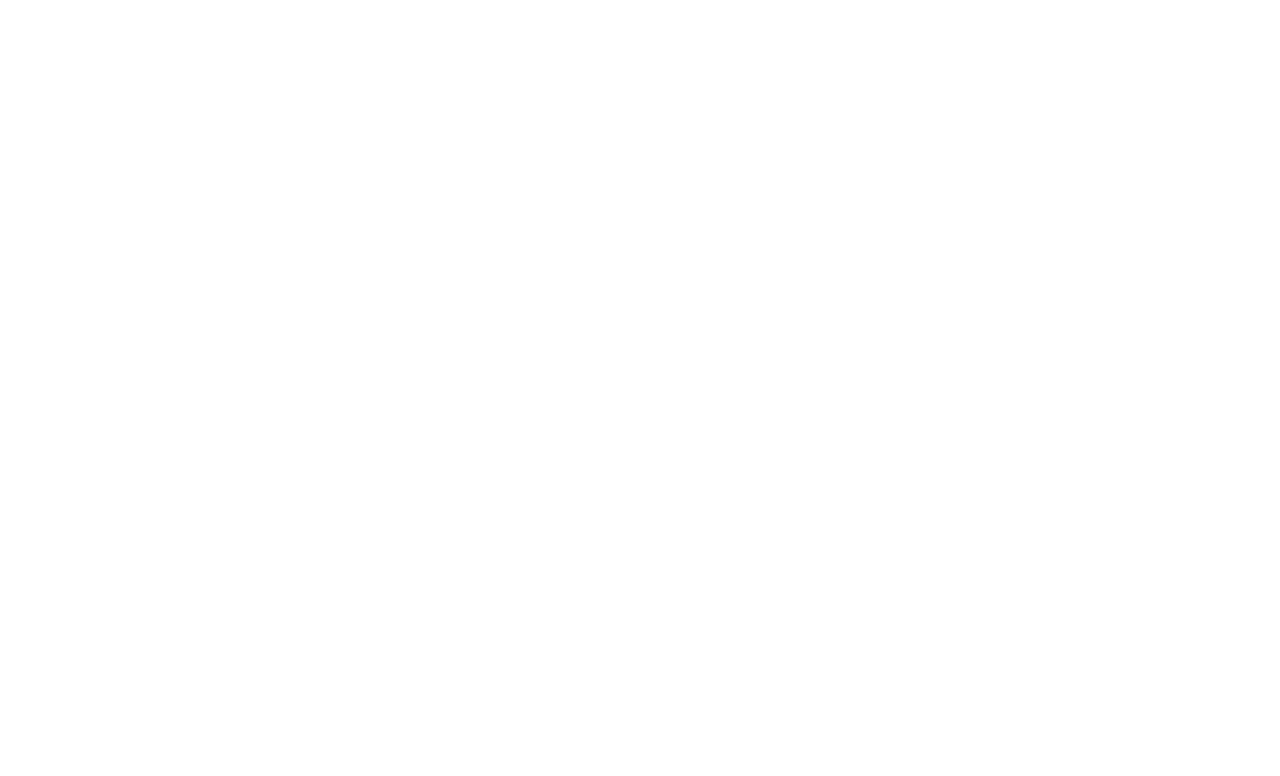
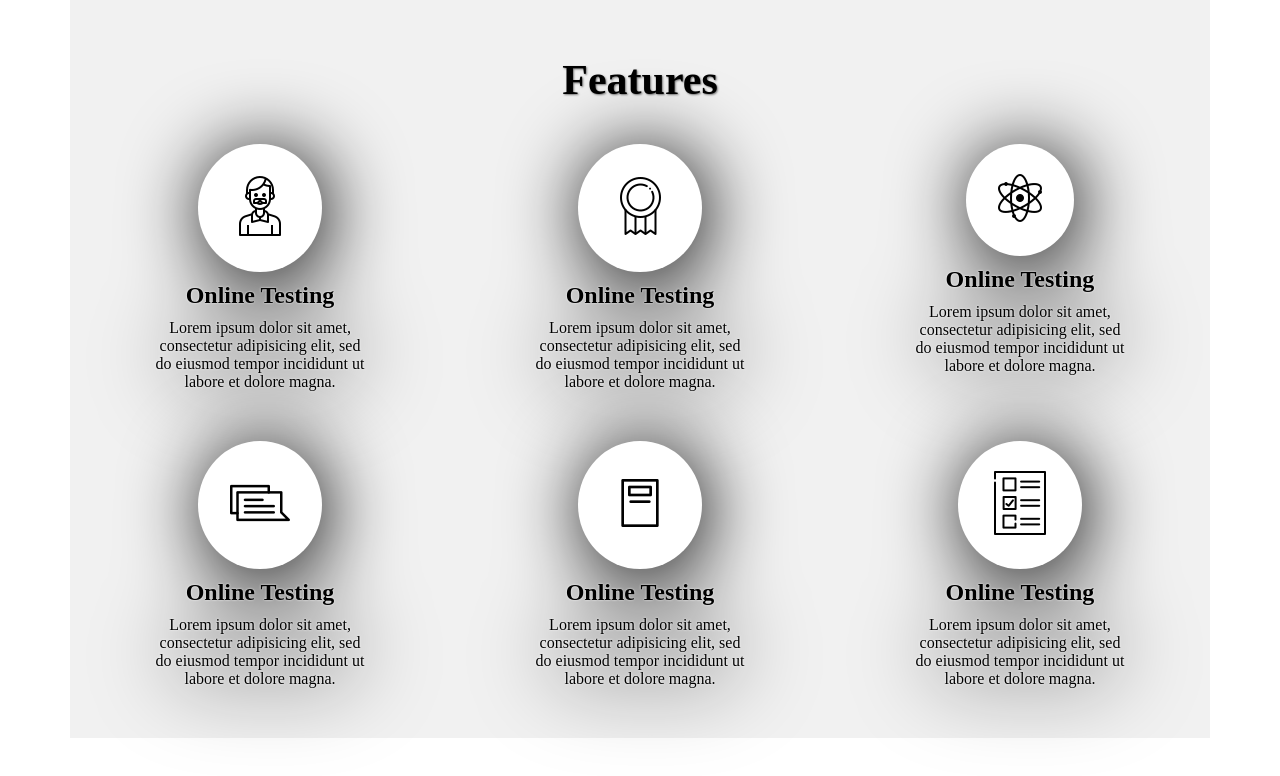
Before and after one commit to CCFreyzi/WebLab3, a plain HTML site: page index.html in a window 1280 px wide. Drawn offline with Linux system fonts and the light colour scheme.

Commit message:
Feature section

```diff
--- a/index.html
+++ b/index.html
@@ -6,6 +6,87 @@
     <title>Web-lab 3</title>
 </head>
 <body>
+    <main class="main">
+        <section class="features_section container">
+            <div class="title">
+                <h1>Features</h1>
+            </div>
 
+            <div class="services">
+                <div class="services_column">
+                    <div class="services_items">
+                        <div class="img_container">
+                            <img class="services_img" src="img/featureImg/1.png" alt="">
+                        </div>
+
+                        <h3 class="subtitle">Online Testing</h3>
+                        <div class="text">Lorem ipsum dolor sit amet, consectetur adipisicing elit, sed do eiusmod tempor
+                            incididunt ut labore et dolore magna.
+                        </div>
+                    </div>
+                </div>
+                <div class="services_column">
+                    <div class="services_items">
+                        <div class="img_container">
+                            <img class="services_img" src="img/featureImg/2.png" alt="">
+                        </div>
+
+                        <h3 class="subtitle">Online Testing</h3>
+                        <div class="text">Lorem ipsum dolor sit amet, consectetur adipisicing elit, sed do eiusmod tempor
+                            incididunt ut labore et dolore magna.
+                        </div>
+                    </div>
+                </div>
+                <div class="services_column">
+                    <div class="services_items">
+                        <div class="img_container">
+                            <img class="services_img" src="img/featureImg/3.png" alt="">
+                        </div>
+
+                        <h3 class="subtitle">Online Testing</h3>
+                        <div class="text">Lorem ipsum dolor sit amet, consectetur adipisicing elit, sed do eiusmod tempor
+                            incididunt ut labore et dolore magna.
+                        </div>
+                    </div>
+                </div>
+                <div class="services_column">
+                    <div class="services_items">
+                        <div class="img_container">
+                            <img class="services_img" src="img/featureImg/4.png" alt="">
+                        </div>
+
+                        <h3 class="subtitle">Online Testing</h3>
+                        <div class="text">Lorem ipsum dolor sit amet, consectetur adipisicing elit, sed do eiusmod tempor
+                            incididunt ut labore et dolore magna.
+                        </div>
+                    </div>
+                </div>
+                <div class="services_column">
+                    <div class="services_items">
+                        <div class="img_container">
+                            <img class="services_img" src="img/featureImg/5.png" alt="">
+                        </div>
+
+                        <h3 class="subtitle">Online Testing</h3>
+                        <div class="text">Lorem ipsum dolor sit amet, consectetur adipisicing elit, sed do eiusmod tempor
+                            incididunt ut labore et dolore magna.
+                        </div>
+                    </div>
+                </div>
+                <div class="services_column">
+                    <div class="services_items">
+                        <div class="img_container">
+                            <img class="services_img" src="img/featureImg/6.png" alt="">
+                        </div>
+
+                        <h3 class="subtitle">Online Testing</h3>
+                        <div class="text">Lorem ipsum dolor sit amet, consectetur adipisicing elit, sed do eiusmod tempor
+                            incididunt ut labore et dolore magna.
+                        </div>
+                    </div>
+                </div>
+            </div>
+        </section>
+    </main>
 </body>
 </html>
--- a/style.css
+++ b/style.css
@@ -0,0 +1,92 @@
+* {
+    margin: 0;
+    padding: 0;
+    box-sizing: border-box;
+    font-family: Bahnschrift, serif;
+}
+
+.wrapper {
+    margin: 0 auto;
+    position: absolute;
+    /*width: 60%;*/
+    opacity: 0.8;
+    z-index: 0;
+}
+/*///header////////////////////////////////////////*/
+
+/*////////*/
+
+.container {
+    background-color: #F1F1F1;
+    margin: 0 auto;
+    max-width: 1140px;
+}
+
+.features_section{
+    display: flex;
+    align-items: center;
+    flex-direction: column;
+}
+.title{
+    margin: 56px 0 40px 0;
+    text-align: center;
+    font-size: 28px;
+    font-weight: 800;
+    text-shadow: 1px 1px 2px rgba(0,0,0,0.5);
+
+}
+
+.services_items{
+    box-sizing: content-box;
+    align-items: center;
+    display: flex;
+    flex-direction: column;
+    min-width: 200px;
+    padding: 0 30px;
+    flex-wrap: wrap;
+}
+.services_img {
+    width: 100%;
+    padding: 30px;
+}
+
+.services_column{
+    padding: 0 50px;
+    flex: 0 1 33.333%;
+    filter: drop-shadow(5px 5px 40px black);
+    margin: 0 0 50px 0;
+}
+
+.services{
+    display: flex;
+    flex-wrap: wrap;
+    justify-content: center;
+}
+.img_container{
+    background-color: white;
+    border-radius: 50%;
+    overflow: hidden;
+
+}
+
+.img_container img{
+    transition: transform 0.3s ease;
+}
+
+.img_container img:hover{
+    transform: scale(1.3);
+}
+
+.subtitle{
+    font-size: 24px;
+    margin: 10px 0;
+    text-align: center;
+    text-shadow: 0 0 2px rgba(255,255,255,255);
+
+}
+
+.text{
+    text-align: center;
+    text-shadow: 0 0 2px rgba(255,255,255,255);
+
+}
```
Also changed, not shown: img/featureImg/1.png (added), img/featureImg/2.png (added), img/featureImg/3.png (added), img/featureImg/4.png (added), img/featureImg/5.png (added), img/featureImg/6.png (added).
